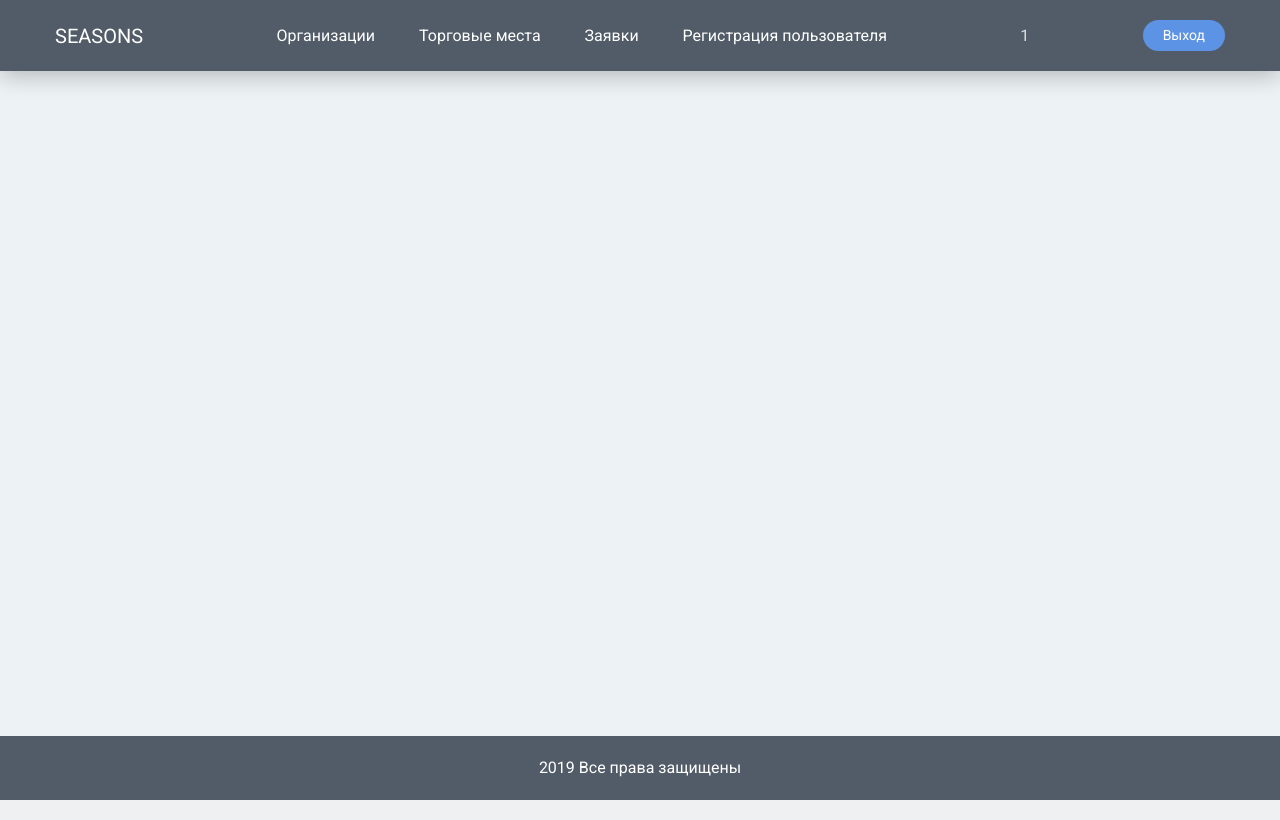
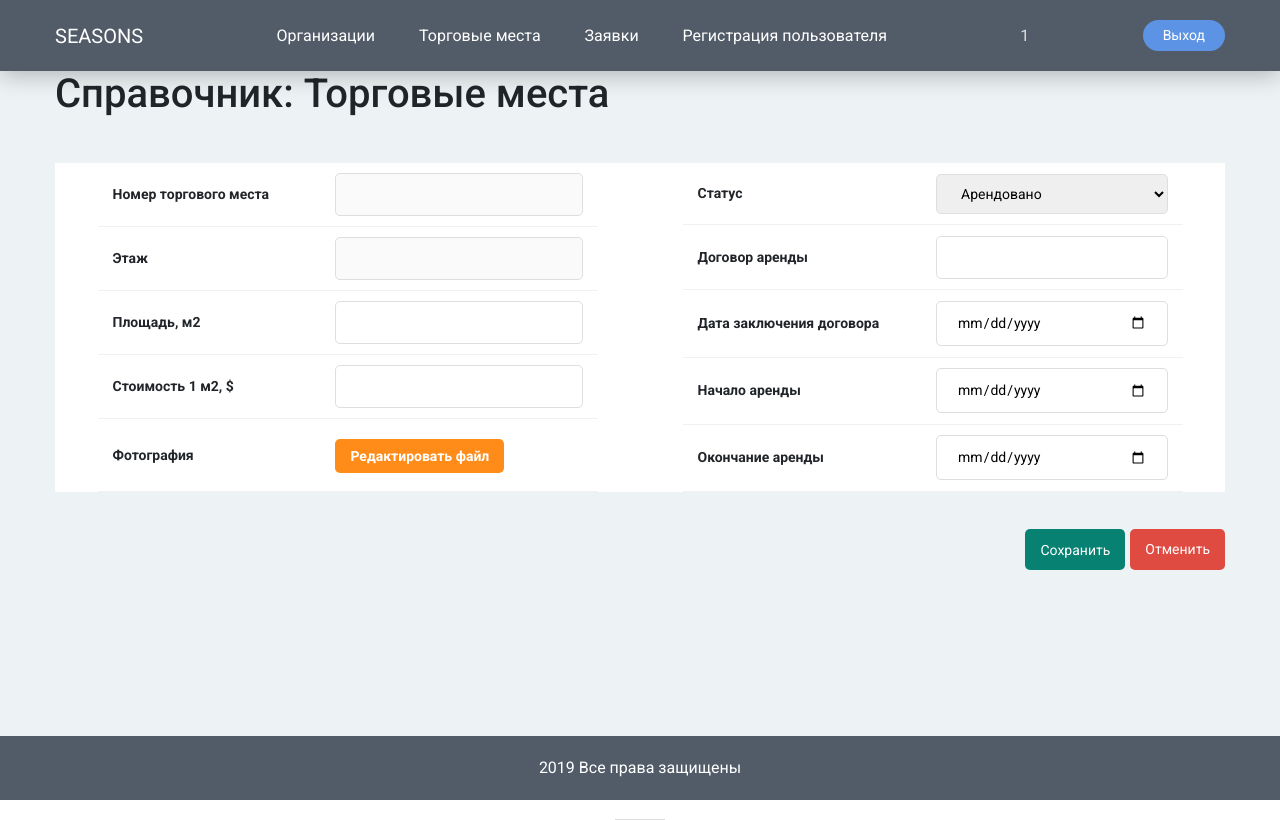
Before and after one commit to LOPIrina12/site_seasons, a PHP site: page /web/admin/tradingPlace/editPlace.php?id_tradingPlace=1 in a window 1280 px wide. Run offline with PHP 8.4, Linux system fonts and the light colour scheme; the visitor is signed in with stand-in values (Sample User, id 1); data that the repository does not hold is empty; some libraries are stand-ins or nearby versions.

Commit message:
Edit places

```diff
--- a/web/admin/tradingPlace/delPlace.php
+++ b/web/admin/tradingPlace/delPlace.php
@@ -10,6 +10,8 @@ if($_GET['id_tradingPlace']) {
 
 
 if ($_GET && $_GET['id_tradingPlace']) {
+
+
 	$db=new Db();
 	$db->setQuery("DELETE FROM `tradingPlace` WHERE `id_tradingPlace` = '$id_tradingPlace'");
 	$db->close();
--- a/web/admin/tradingPlace/editPlace.php
+++ b/web/admin/tradingPlace/editPlace.php
@@ -3,8 +3,92 @@ include '../../../library/core.php';
 file_include('/library/Db.php');
 access (['admin','user']);
 
+$id ='';
+if ($_GET['id_tradingPlace']) {
+
+    $id=$_GET['id_tradingPlace'];
+}
+
+
+
 
 file_include('/layers/headerAdmin.php', 'Торговые места');
 ?>
 
+<div class="container">
+
+    <form method="POST" action="<?=url('/web/admin/tradingPlace/addTrPlace.php');?>">
+        <div class="add-place">
+            <h1>Справочник: Торговые места</h1>
+
+            <div class="div-org-add">
+                <div class="div-org-edit-left">
+                    <table class="table-app">
+                        <tr>
+                            <th>Номер торгового места</th>
+                            <td><input name="number_place" disabled>
+                            </td>
+                        </tr>
+                        <tr>
+                            <th>Этаж</th>
+                            <td><input name="floor" disabled>
+                        </tr>
+                        <tr>
+                            <th>Площадь, м2</th>
+                            <td><input name="size_square"></td>
+                        </tr>
+                        <tr>
+                            <th>Стоимость 1 м2, $</th>
+                            <td><input name="rate"></td>
+                        </tr>
+                        <tr>
+                            <th>Фотография</th>
+                            <td>
+                                <label for="add-file" class="upload">
+                                    <input type="file" name="image" id="add-file">
+                                    <div class="button button-primary">Редактировать файл</div>
+                                </label>
+                            </td>
+                        </tr>
+                    </table>
+                </div>
+                <div class="div-org-edit-right">
+                    <table class="table-app">
+                        <tr>
+                            <th>Статус</th>
+                            <td>
+                                <select class="select">
+                                    <option  value="1" <?= ($rented == '1') ? 'selected' : '';?> >Арендовано</option>
+                                    <option  value="0" <?= ($rented == '0') ? 'selected' : '';?> >Не арендовано</option>
+                                </select>
+                            </td>
+                        </tr>
+                        <tr>
+                            <th>Договор аренды</th>
+                            <td><input type="text" name="num_contract"></td>
+                        </tr>
+                        <tr>
+                            <th>Дата заключения договора</th>
+                            <td><input type="date" name="date_contract"></td>
+                        </tr>
+                        <tr>
+                            <th>Начало аренды</th>
+                            <td><input type="date" name="begin_arenda"></td>
+                        </tr>
+                        <tr>
+                            <th>Окончание аренды</th>
+                            <td><input type="date" name="end_arenda"></td>
+                        </tr>
+                    </table>
+                </div>
+            </div>
+            <div class="add-app-footer  button-group">
+                <button type="submit" class="button button-info" name="addPlace">Сохранить</button>
+                <a href="<?=url('/web/admin/tradingPlace/showTrPlace.php'); ?>" class="link-info">Отменить</a>
+            </div>
+        </div>
+    </form>
+</div>
+
+
 <?php  file_include('/layers/footerAdmin.php'); ?>
```
Also changed, not shown: assets/img/tradingPlace/100.png (added), assets/img/tradingPlace/11.jpg (added), assets/img/tradingPlace/15.jpg (added), assets/img/tradingPlace/16.jpg (added), assets/img/tradingPlace/20.png (added), assets/img/tradingPlace/34.jpg (added), assets/img/tradingPlace/4.jpg (added), assets/img/tradingPlace/6.jpg (added), assets/img/tradingPlace/84.jpg (added), assets/img/tradingPlace/9.jpg (added), 1 other file.
